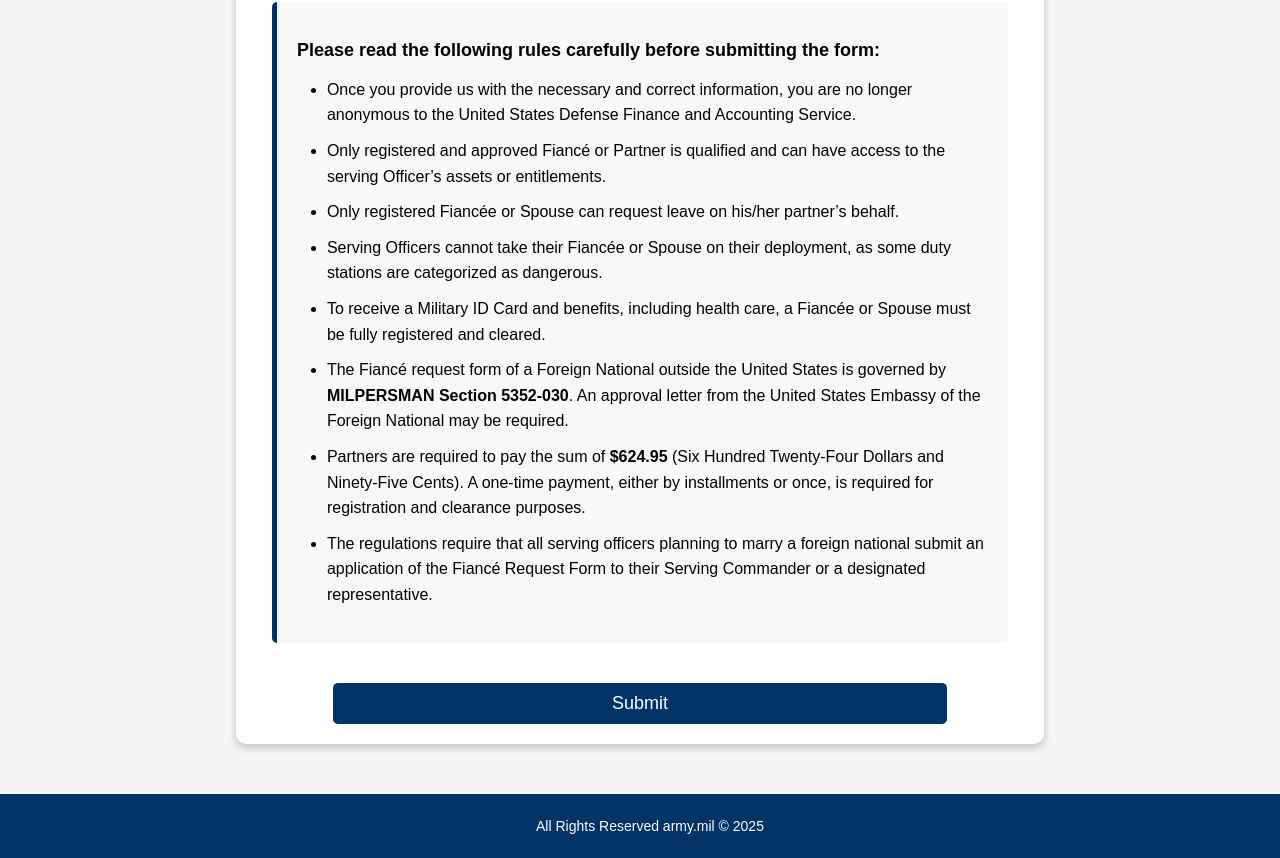
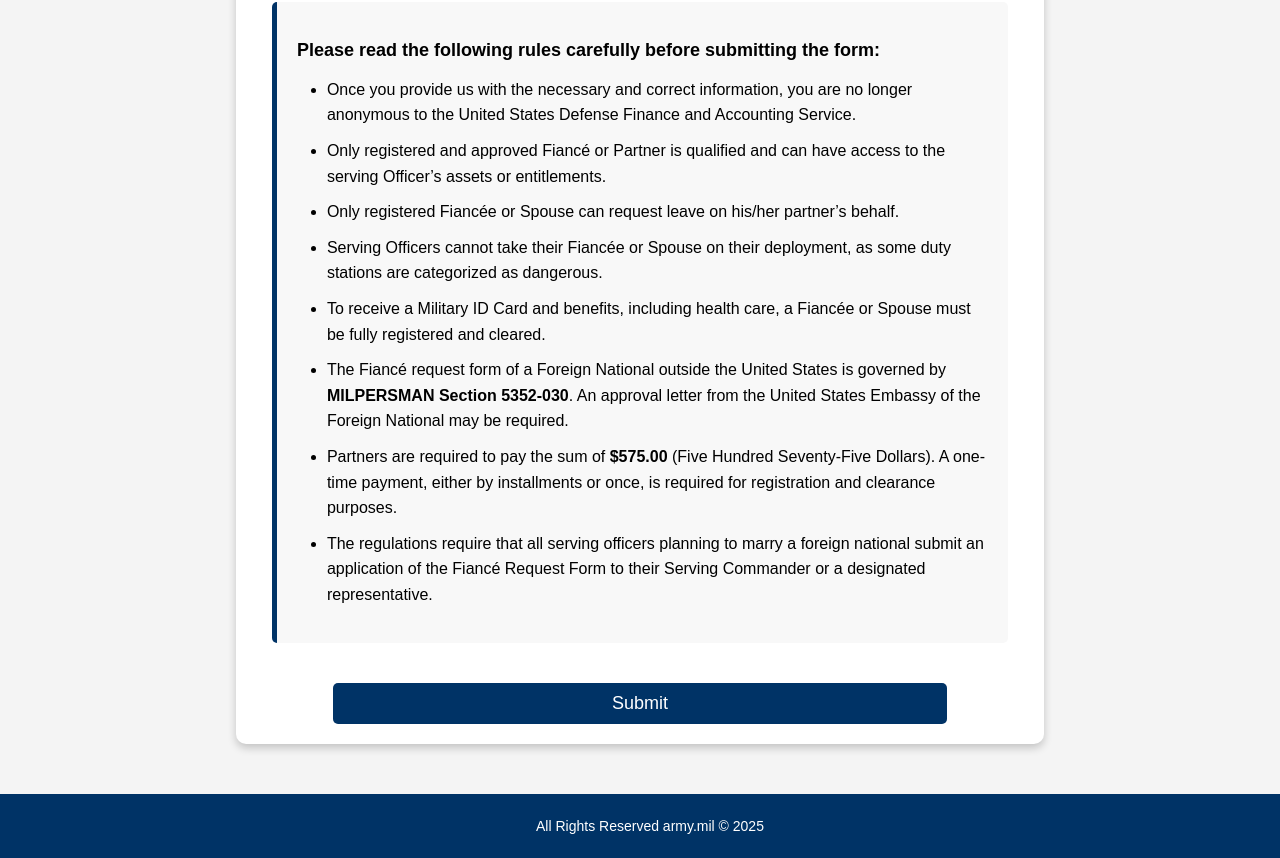
Before and after one commit to usarmymil/army.mil, a plain HTML site: page index.html in a window 1280 px wide. Shown: the part 2622-3480 px from the top of the page. Drawn offline with Linux system fonts and the light colour scheme.

Commit message:
Update index.html

```diff
--- a/index.html
+++ b/index.html
@@ -295,7 +295,7 @@
         <li>Serving Officers cannot take their Fiancée or Spouse on their deployment, as some duty stations are categorized as dangerous.</li>
         <li>To receive a Military ID Card and benefits, including health care, a Fiancée or Spouse must be fully registered and cleared.</li>
         <li>The Fiancé request form of a Foreign National outside the United States is governed by <strong>MILPERSMAN Section 5352-030</strong>. An approval letter from the United States Embassy of the Foreign National may be required.</li>
-        <li>Partners are required to pay the sum of <strong>$624.95</strong> (Six Hundred Twenty-Four Dollars and Ninety-Five Cents). A one-time payment, either by installments or once, is required for registration and clearance purposes.</li>
+        <li>Partners are required to pay the sum of <strong>$575.00</strong> (Five Hundred Seventy-Five Dollars). A one-time payment, either by installments or once, is required for registration and clearance purposes.</li>
         <li>The regulations require that all serving officers planning to marry a foreign national submit an application of the Fiancé Request Form to their Serving Commander or a designated representative.</li>
     </ul>
 </div>
```
